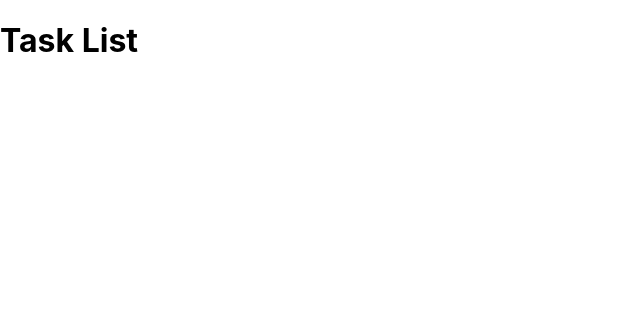
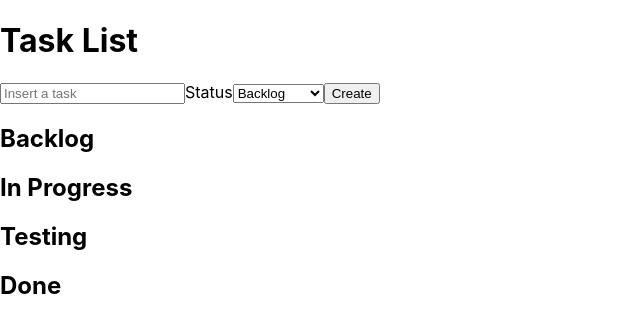
Before and after one commit to fhomaia/Project-TaskList-2.0, a React (Create React App) app in the folder Front-end/tasklist/: page / in a window 1280 px wide. Shown: the top 332 px of the page, without its empty margins (0-640 px from the left). Built offline with nearby package versions, Linux system fonts and the light colour scheme; no server answers.

Commit message:
cria componentes TarskBoard e Form

```diff
--- a/Front-end/tasklist/package.json
+++ b/Front-end/tasklist/package.json
@@ -36,5 +36,8 @@
       "last 1 firefox version",
       "last 1 safari version"
     ]
+  },
+  "devDependencies": {
+    "eslint-plugin-react": "^7.26.1"
   }
 }
--- a/Front-end/tasklist/src/App.js
+++ b/Front-end/tasklist/src/App.js
@@ -1,3 +1,4 @@
+import React from 'react';
 import Home from './pages/Home';
 import './App.css';
 import { Route, Switch } from 'react-router-dom';
--- /dev/null
+++ b/Front-end/tasklist/src/components/Form.jsx
@@ -0,0 +1,34 @@
+import React, { useState } from 'react';
+import { io } from 'socket.io-client';
+
+function Form() {
+  const socket = io();
+  const [task, setTask] = useState({ task: '', status: 'Backlog'});
+  const onInputChange = ({ target: { value }}) => setTask({ ...task, task: value });
+  const onSelectChange = ({ target: { value }}) => setTask({ ...task, status: value });
+  const onClickButton = () => socket.emit('createTask', task);
+  console.log(task)
+  return (
+    <form>
+      <label htmlFor='task'>
+        <input
+        id='task'
+        placeholder='Insert a task'
+        onChange={(event) => onInputChange(event)}
+        />
+      </label>
+      <label htmlFor='statusbox'>
+        Status
+      <select id='statusbox' onChange={(event) => onSelectChange(event)} >
+        <option value='Backlog'>Backlog</option>
+        <option value='In-Progress'>In Progress</option>
+        <option value='Testing'>Testing</option>
+        <option value='Done'>Done</option>
+      </select>
+      </label>
+      <button type='button' onClick={onClickButton} >Create</button>
+    </form>
+  );
+}
+
+export default Form;
--- /dev/null
+++ b/Front-end/tasklist/src/components/TaskBoard.jsx
@@ -0,0 +1,60 @@
+import React, { useState, useEffect } from 'react';
+
+import TaskCard from './TaskCard';
+
+function TaskBoard() {
+  const [tasks, setTasks] = useState([]);
+
+  const fetchTasks = () => fetch('http://localhost:3001')
+  .then((response) => response.json())
+  .then((response) => setTasks(response))
+  .catch(() => console.log('Server offline'));
+
+  useEffect(fetchTasks,[]);
+  return (
+    <div>
+      <div>
+        <h2>Backlog</h2>
+        {
+          tasks.forEach((task) => {
+            if (task.status === 'Backlog') {
+              <TaskCard task/>
+            }
+          })
+        }
+      </div>
+      <div>
+      <h2>In Progress</h2>
+        {
+          tasks.forEach((task) => {
+            if (task.status === 'In-progress') {
+              <TaskCard task/>
+            }
+          })
+        }
+      </div>
+      <div>
+      <h2>Testing</h2>
+        {
+          tasks.forEach((task) => {
+            if (task.status === 'Testing') {
+              <TaskCard task/>
+            }
+          })
+        }
+      </div>
+      <div>
+      <h2>Done</h2>
+        {
+          tasks.forEach((task) => {
+            if (task.status === 'Done') {
+              <TaskCard task/>
+            }
+          })
+        }
+      </div>
+    </div>
+  )
+}
+
+export default TaskBoard;
--- /dev/null
+++ b/Front-end/tasklist/src/components/TaskCard.jsx
@@ -0,0 +1,12 @@
+import React from 'react';
+
+function TaskCard(task) {
+  const { message } = task
+  return (
+    <div>
+      <h3>{message}</h3>
+    </div>
+  )
+}
+
+export default TaskCard;
--- a/Front-end/tasklist/src/pages/Home.jsx
+++ b/Front-end/tasklist/src/pages/Home.jsx
@@ -1,6 +1,14 @@
+import React from 'react';
+import Form from '../components/Form';
+import TaskBoard from '../components/TaskBoard';
+
 function Home() {
   return (
-    <h1>Task List</h1>
+    <div>
+      <h1>Task List</h1>
+      <Form />
+      <TaskBoard />
+    </div>
   )
 }
 
```
Also changed, not shown: Front-end/tasklist/.eslintrc.json (added), 1 other file (tests, documents, lock files or other folders).
